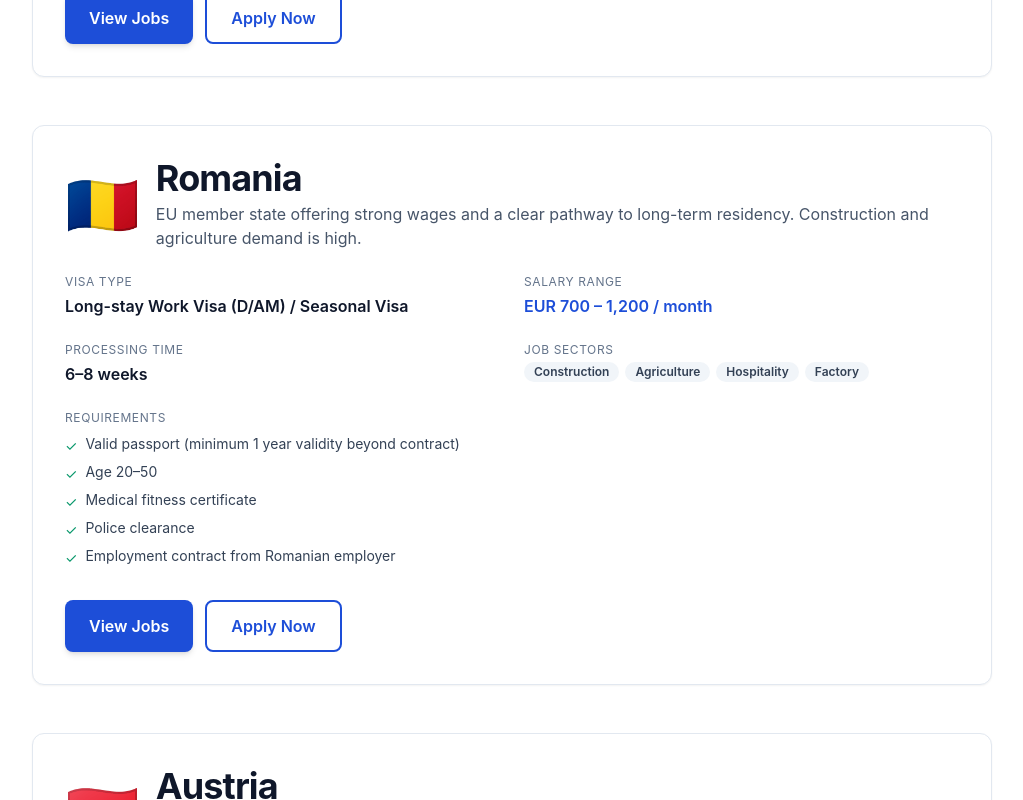
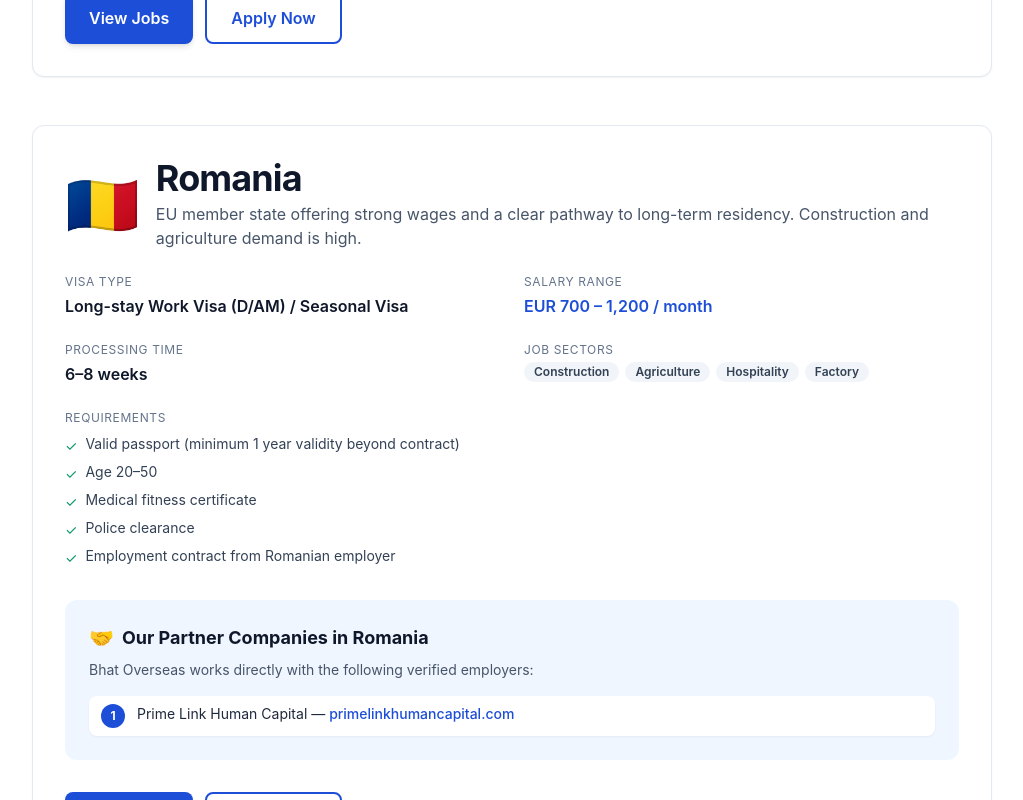
Before and after one commit to BIKASH907/bhat-overseas-system, a Next.js app: page /countries in a window 1280 px wide. Shown: the part 1700-2500 px from the top of the page, without its empty margins (128-1151 px from the left). Built offline with nearby package versions, Linux system fonts and the light colour scheme; no server answers.

Commit message:
Add Prime Link Human Capital as Romanian partner

```diff
--- a/app/countries/page.tsx
+++ b/app/countries/page.tsx
@@ -7,24 +7,31 @@ import { useI18n } from "@/lib/i18n";
 const order: Array<keyof typeof countryInfo> = ["Turkey", "Romania", "Austria"];
 const flag: Record<string, string> = { Turkey: "🇹🇷", Romania: "🇷🇴", Austria: "🇦🇹" };
 
-// Bhat Overseas's verified Turkish partner companies (workers placed via these employers)
-const turkeyPartners: string[] = [
-  "DOĞA GALVANİZ METAL MAKİNE İNŞAAT NAKLİYE SANAYİ VE TİCARET LİMİTED ŞİRKETİ",
-  "BAHA GRUP ORMAN ÜRÜNLERİ SANAYİ VE TİCARET LİMİTED ŞİRKETİ",
-  "DLN KALIP VE İNŞAAT SANAYI TİCARET LİMİTED ŞİRKETİ",
-  "MNC PİGMENT AV SANAYI TİCARET ANONİM ŞİRKETİ",
-  "OYTUN YUMURTA YARKA HAYVANCILIK YEM GIDA İNŞAAT NAKLİYAT SANAYİ VE TİCARET LİMİTED ŞİRKETİ",
-  "NUR SEM ELEKTRİK İMALAT NAKLİYE İNŞAAT TEKSTİL SANAYİ TİCARET LİMİTED ŞİRKET",
-  "KÖKSAN PET VE PLASTİK AMBALAJ SAN. VE TİC. A.Ş.",
-  "TEKKELİ GIDA SANAYİ TİCARET ANONİM ŞİRKETİ",
-  "SENETA TURIZM İNŞAAT EMLAK TAŞIMACILIK TİCARET LTD. ŞTİ. / RIOS BEACH OTEL",
-  "KUTLUSAN KAFES EKİPMAN VE HAYVANCILIK SAN. VE TİC. A.Ş.",
-  "AHŞAP URUN SANAYI ANONİM ŞİRKETİ",
-  "ALANYA ÖZKAYMAK TURIZM İŞLETMECİLİĞİ ANONİM ŞİRKETİ",
-  "EMMİDAĞ MERMER VE MADENCİLİK SANAYİ TİCARET LİMİTED ŞİRKETİ",
-  "GRANİTSAN MADENCİLİK İNŞAAT SANAYİ VE TİCARET ANONİM ŞİRKETİ",
-  "MARTI TERMAL TURIZM İNŞAAT SANAYİ VE TİCARET ANONİM ŞİRKETİ / CROWNE PLAZA"
-];
+// Bhat Overseas's verified partner companies, by country
+type Partner = { name: string; website?: string };
+
+const partnersByCountry: Partial<Record<keyof typeof countryInfo, Partner[]>> = {
+  Turkey: [
+    { name: "DOĞA GALVANİZ METAL MAKİNE İNŞAAT NAKLİYE SANAYİ VE TİCARET LİMİTED ŞİRKETİ" },
+    { name: "BAHA GRUP ORMAN ÜRÜNLERİ SANAYİ VE TİCARET LİMİTED ŞİRKETİ" },
+    { name: "DLN KALIP VE İNŞAAT SANAYI TİCARET LİMİTED ŞİRKETİ" },
+    { name: "MNC PİGMENT AV SANAYI TİCARET ANONİM ŞİRKETİ" },
+    { name: "OYTUN YUMURTA YARKA HAYVANCILIK YEM GIDA İNŞAAT NAKLİYAT SANAYİ VE TİCARET LİMİTED ŞİRKETİ" },
+    { name: "NUR SEM ELEKTRİK İMALAT NAKLİYE İNŞAAT TEKSTİL SANAYİ TİCARET LİMİTED ŞİRKET" },
+    { name: "KÖKSAN PET VE PLASTİK AMBALAJ SAN. VE TİC. A.Ş." },
+    { name: "TEKKELİ GIDA SANAYİ TİCARET ANONİM ŞİRKETİ" },
+    { name: "SENETA TURIZM İNŞAAT EMLAK TAŞIMACILIK TİCARET LTD. ŞTİ. / RIOS BEACH OTEL" },
+    { name: "KUTLUSAN KAFES EKİPMAN VE HAYVANCILIK SAN. VE TİC. A.Ş." },
+    { name: "AHŞAP URUN SANAYI ANONİM ŞİRKETİ" },
+    { name: "ALANYA ÖZKAYMAK TURIZM İŞLETMECİLİĞİ ANONİM ŞİRKETİ" },
+    { name: "EMMİDAĞ MERMER VE MADENCİLİK SANAYİ TİCARET LİMİTED ŞİRKETİ" },
+    { name: "GRANİTSAN MADENCİLİK İNŞAAT SANAYİ VE TİCARET ANONİM ŞİRKETİ" },
+    { name: "MARTI TERMAL TURIZM İNŞAAT SANAYİ VE TİCARET ANONİM ŞİRKETİ / CROWNE PLAZA" }
+  ],
+  Romania: [
+    { name: "Prime Link Human Capital", website: "https://primelinkhumancapital.com" }
+  ]
+};
 
 export default function CountriesPage() {
   const { t } = useI18n();
@@ -88,25 +95,40 @@ export default function CountriesPage() {
                   </ul>
                 </div>
 
-                {/* Partner companies — currently only for Turkey */}
-                {c === "Turkey" && (
+                {/* Partner companies — rendered for any country with a partner list */}
+                {partnersByCountry[c] && partnersByCountry[c]!.length > 0 && (
                   <div className="mt-8 rounded-xl bg-brand-50 p-6">
                     <div className="flex items-center gap-2">
                       <span className="text-xl">🤝</span>
                       <h3 className="text-lg font-bold text-slate-900">
-                        Our Partner Companies in Turkey
+                        Our Partner Companies in {c}
                       </h3>
                     </div>
                     <p className="mt-2 text-sm text-slate-600">
-                      Bhat Overseas works directly with the following verified Turkish employers:
+                      Bhat Overseas works directly with the following verified employers:
                     </p>
                     <ol className="mt-4 grid gap-2 text-sm text-slate-800 sm:grid-cols-1">
-                      {turkeyPartners.map((name, i) => (
+                      {partnersByCountry[c]!.map((p, i) => (
                         <li key={i} className="flex items-start gap-3 rounded-lg bg-white px-3 py-2 shadow-sm">
                           <span className="flex h-6 w-6 flex-shrink-0 items-center justify-center rounded-full bg-brand-700 text-xs font-bold text-white">
                             {i + 1}
                           </span>
-                          <span className="leading-snug">{name}</span>
+                          <span className="leading-snug flex-1">
+                            {p.name}
+                            {p.website && (
+                              <>
+                                {" — "}
+                                <a
+                                  href={p.website}
+                                  target="_blank"
+                                  rel="noopener noreferrer"
+                                  className="text-brand-700 hover:underline font-medium"
+                                >
+                                  {p.website.replace(/^https?:\/\//, "")}
+                                </a>
+                              </>
+                            )}
+                          </span>
                         </li>
                       ))}
                     </ol>
```
